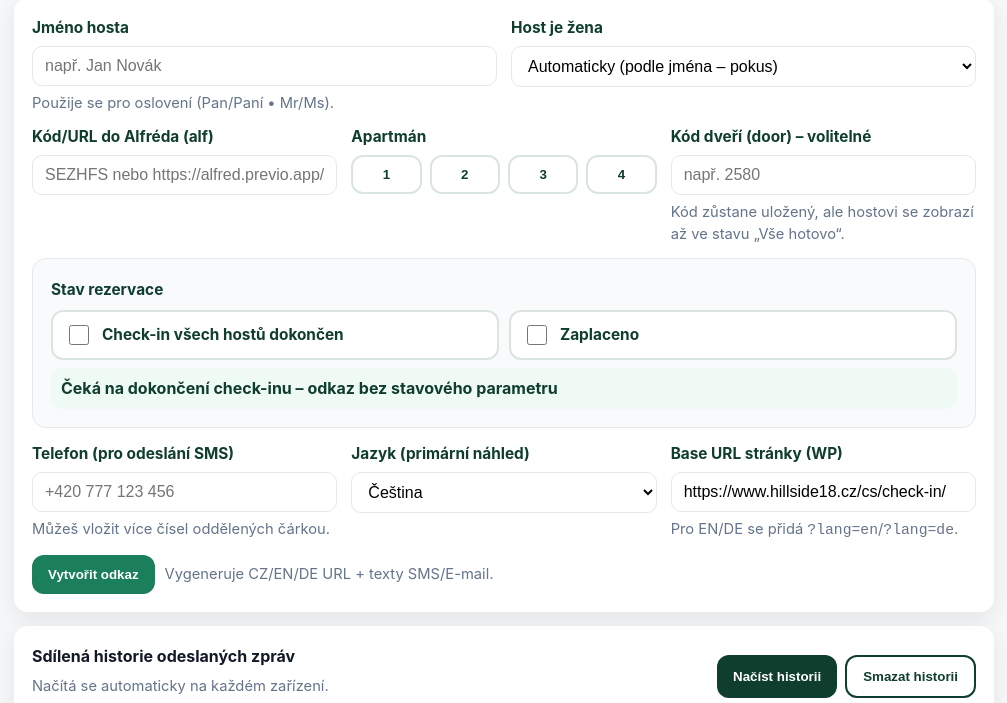
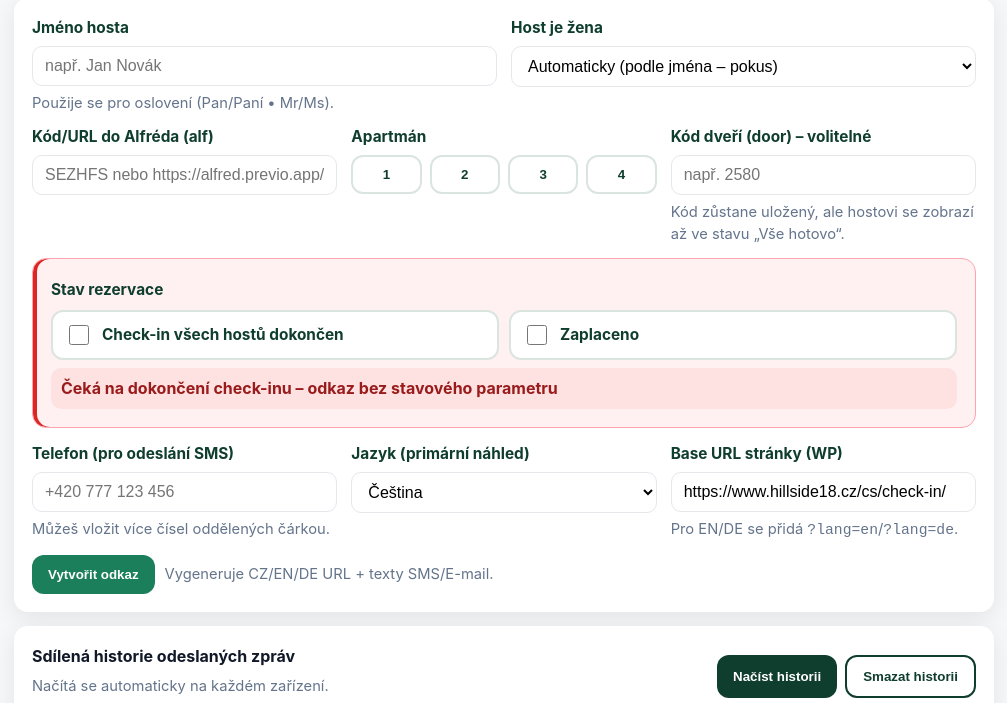
Before and after one commit to Githib1177/hs18-generator, a plain HTML site: page public/index.html in a window 1280 px wide. Shown: the part 83-786 px from the top of the page, without its empty margins (136-1143 px from the left). Drawn offline with Linux system fonts and the light colour scheme; no server answers.

Commit message:
Color reservation status by completion

```diff
--- a/public/index.html
+++ b/public/index.html
@@ -44,6 +44,11 @@
     .switch-card:has(input:checked){border-color:var(--accent);background:#ecfdf5}
     .switch-card input{width:20px;height:20px;accent-color:var(--accent)}
     .state-preview{margin-top:8px;padding:8px 10px;border-radius:10px;background:#f0faf5;color:var(--dark);font-weight:700}
+    .reservation-state-card{transition:background-color .2s,border-color .2s,box-shadow .2s}
+    .reservation-state-card.state-incomplete{background:#fff1f2!important;border-color:#fda4af!important;box-shadow:inset 4px 0 0 #dc2626!important}
+    .reservation-state-card.state-incomplete .state-preview{background:#fee2e2;color:#991b1b}
+    .reservation-state-card.state-done{background:#ecfdf5!important;border-color:#86efac!important;box-shadow:inset 4px 0 0 #16a34a!important}
+    .reservation-state-card.state-done .state-preview{background:#dcfce7;color:#166534}
     @media (max-width:720px){
       .row,.row-3,.row-4,.grid2{grid-template-columns:1fr}
       .right{justify-content:flex-start}
@@ -103,7 +108,7 @@
         </div>
       </div>
 
-      <div class="card" style="margin-top:12px;background:#f8fafc;box-shadow:none;border:1px solid #e5e7eb">
+      <div id="reservationStateCard" class="card reservation-state-card state-incomplete" style="margin-top:12px;background:#f8fafc;box-shadow:none;border:1px solid #e5e7eb">
         <label>Stav rezervace</label>
         <input id="state" type="hidden" value="none">
         <div class="switches" style="margin-top:8px">
@@ -326,6 +331,8 @@
       const paid = el('paymentComplete').checked;
       const state = checkedIn ? (paid ? 'done' : 'unpaid') : 'none';
       el('state').value = state;
+      el('reservationStateCard').classList.toggle('state-done', state === 'done');
+      el('reservationStateCard').classList.toggle('state-incomplete', state !== 'done');
       el('statePreview').textContent = state === 'done'
         ? 'Vše hotovo – odkaz obsahuje done=1'
         : state === 'unpaid'
```
